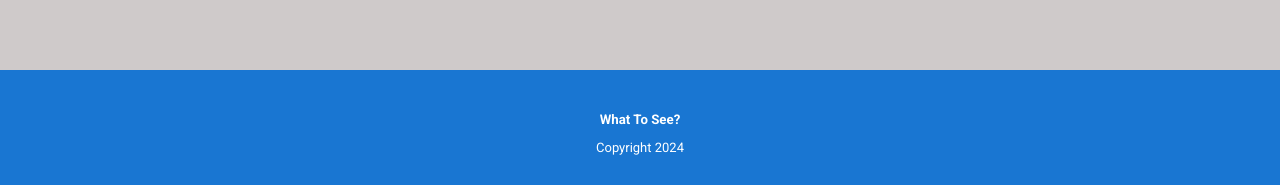
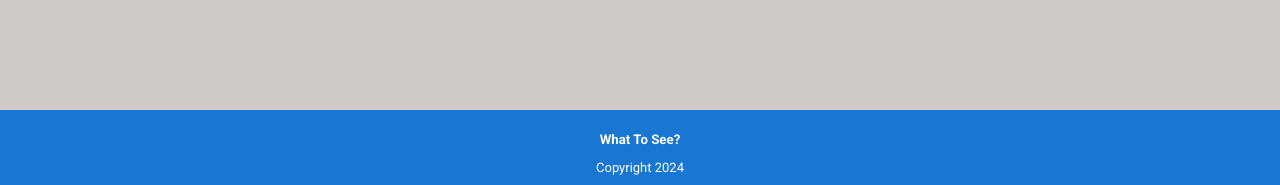
Before and after one commit to Mosh-85/What-to-see, a React (Vite) app in the folder frontend/: page /dashboard in a window 1280 px wide. Shown: the part 612-797 px from the top of the page. Built offline with nearby package versions, Linux system fonts and the light colour scheme; no server answers; the HTML template or start-up script is replaced by a standard one.

Commit message:
oppdatert

```diff
--- a/frontend/src/style/_footer.scss
+++ b/frontend/src/style/_footer.scss
@@ -5,7 +5,7 @@
     bottom: 0;
     left: 0;
     width: 100%;
-    padding: 20px;
+    padding: 0;
     flex-direction: column;
     background-color: $colorBlue;
 
```
